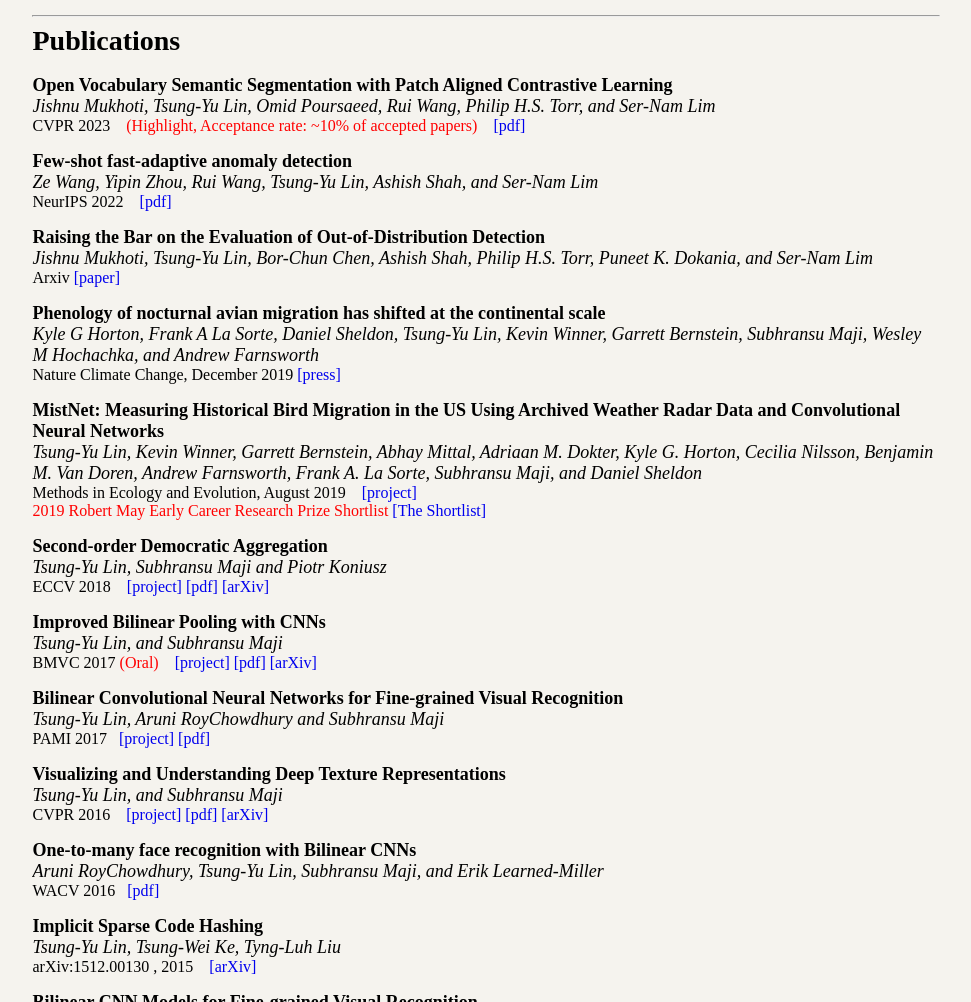
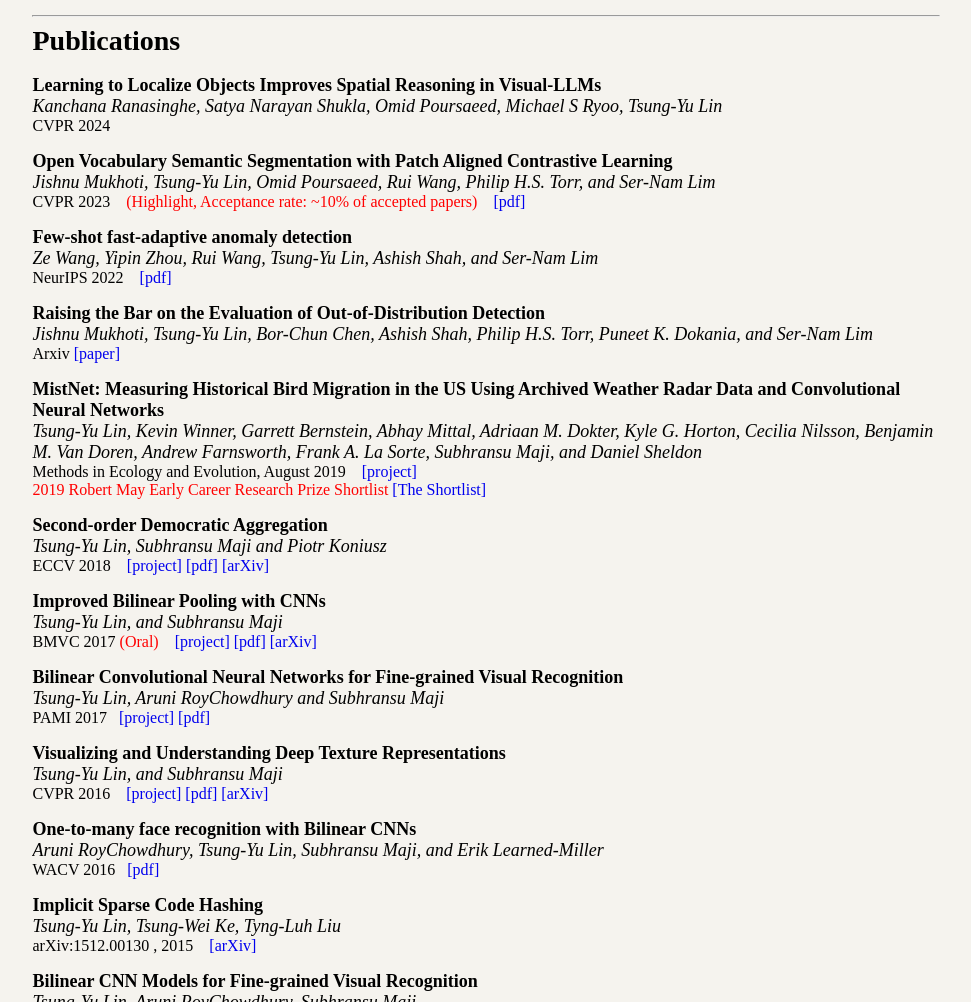
Before and after one commit to tsungyu/tsungyu.github.io, a plain HTML site: page index.htm in a window 1280 px wide. Shown: the part 1094-2096 px from the top of the page, without its empty margins (154-1125 px from the left). Drawn offline with Linux system fonts and the light colour scheme.

Commit message:
add CVPR 2024 paper in CV

```diff
--- a/index.htm
+++ b/index.htm
@@ -182,6 +182,11 @@
 
    	<span class="pagetitle"><b>Publications</b></span><br><br>
 
+        <span class="articleTitle">Learning to Localize Objects Improves Spatial Reasoning in Visual-LLMs</span><br>
+      <span class="articleAuthor">Kanchana Ranasinghe, Satya Narayan Shukla, Omid Poursaeed, Michael S Ryoo, Tsung-Yu Lin</span><br>
+      <span class="articlemisc">CVPR 2024 &nbsp&nbsp
+      <p></p>
+
       <span class="articleTitle">Open Vocabulary Semantic Segmentation with Patch Aligned Contrastive Learning</span><br>
       <span class="articleAuthor">Jishnu Mukhoti, Tsung-Yu Lin, Omid Poursaeed, Rui Wang, Philip H.S. Torr, and Ser-Nam Lim</span><br>
       <span class="articlemisc">CVPR 2023 &nbsp&nbsp <font color="red">(Highlight, Acceptance rate: ~10% of accepted papers)</font> &nbsp&nbsp
@@ -197,11 +202,6 @@
       <span class="articleTitle">Raising the Bar on the Evaluation of Out-of-Distribution Detection</span><br>
       <span class="articleAuthor">Jishnu Mukhoti, Tsung-Yu Lin, Bor-Chun Chen, Ashish Shah, Philip H.S. Torr, Puneet K. Dokania, and Ser-Nam Lim</span><br>
       <span class="articlemisc">Arxiv <a href="https://arxiv.org/pdf/2209.11960.pdf">[paper]</a><br>
-      <p></p>
-
-      <span class="articleTitle">Phenology of nocturnal avian migration has shifted at the continental scale</span><br>
-      <span class="articleAuthor">Kyle G Horton, Frank A La Sorte, Daniel Sheldon, Tsung-Yu Lin, Kevin Winner, Garrett Bernstein, Subhransu Maji, Wesley M Hochachka, and Andrew Farnsworth</span><br>
-      <span class="articlemisc">Nature Climate Change, December 2019 <a href="https://www.nature.com/articles/s41558-019-0648-9/metrics">[press]</a><br>
       <p></p>
 
       <span class="articleTitle">MistNet: Measuring Historical Bird Migration in the US Using Archived Weather Radar Data and Convolutional Neural Networks</span><br>
```
Also changed, not shown: 1 other file.
